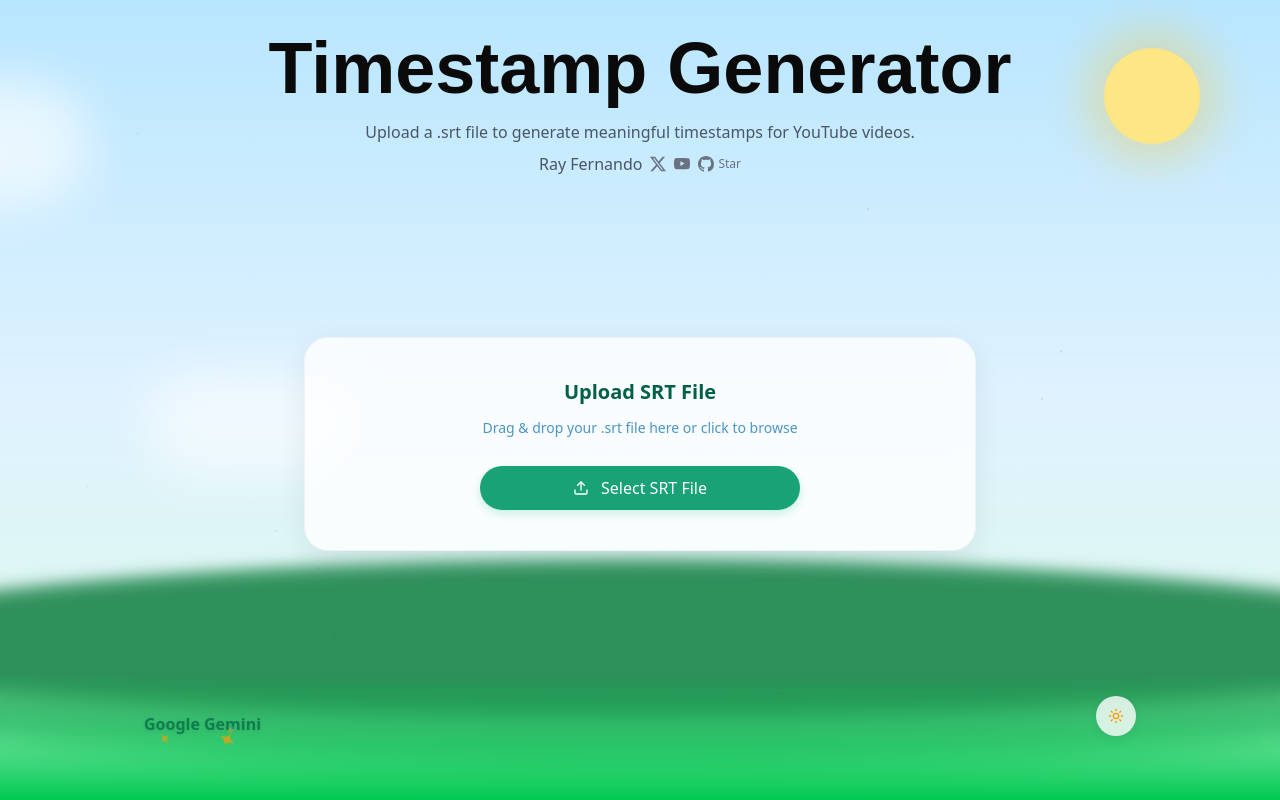
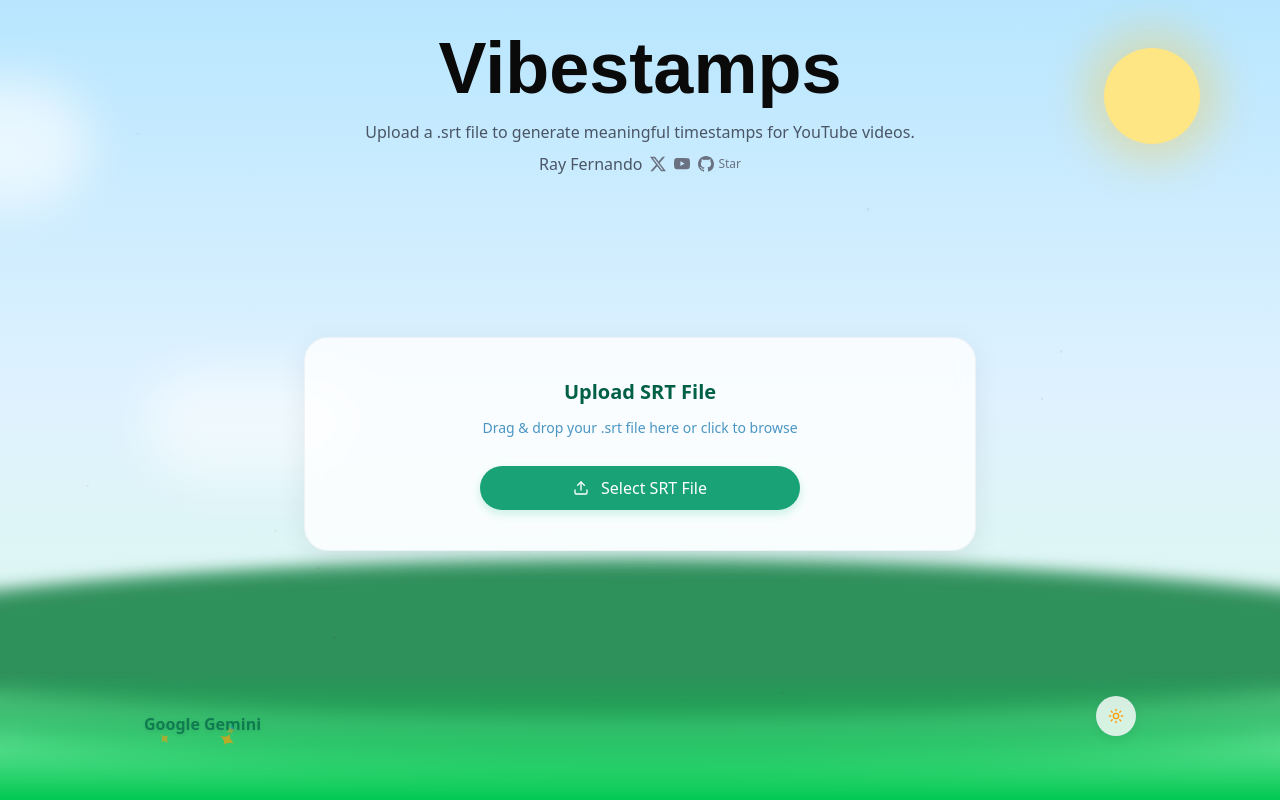
Before and after one commit to bencium/vibestamps, a Next.js app: page / in a window 1280 px wide. Built offline with nearby package versions, Linux system fonts and the light colour scheme; a web font is replaced by a local one.

Commit message:
Rename project from SRT Timestamp Generator to Vibestamps and update README and layout metadata accordingly. Enhance user engagement by adding a link to the Vibestamps website.

```diff
--- a/app/layout.tsx
+++ b/app/layout.tsx
@@ -1,7 +1,7 @@
+import GhibliBackground from "@/components/ui/ghibli-background";
 import type { Metadata } from "next";
-import { Geist, Geist_Mono, Doto } from "next/font/google";
 import { ThemeProvider } from "next-themes";
-import GhibliBackground from "@/components/ui/ghibli-background";
+import { Doto, Geist, Geist_Mono } from "next/font/google";
 import "./globals.css";
 
 const geistSans = Geist({
@@ -21,8 +21,9 @@ const doto = Doto({
 });
 
 export const metadata: Metadata = {
-  title: "Timestamp Generator for YouTube",
-  description: "Upload a .srt file to generate meaningful timestamps for YouTube videos",
+  title: "Vibestamps | Timestamp Generator for YouTube",
+  description:
+    "Vibestamps helps you upload a .srt file to generate meaningful timestamps for YouTube videos",
 };
 
 export default function RootLayout({
@@ -32,9 +33,7 @@ export default function RootLayout({
 }>) {
   return (
     <html lang="en" suppressHydrationWarning>
-      <body
-        className={`${geistSans.variable} ${geistMono.variable} ${doto.variable} antialiased`}
-      >
+      <body className={`${geistSans.variable} ${geistMono.variable} ${doto.variable} antialiased`}>
         <ThemeProvider attribute="class" defaultTheme="system" enableSystem>
           <GhibliBackground />
           {children}
--- a/app/page.tsx
+++ b/app/page.tsx
@@ -136,7 +136,7 @@ export default function Home() {
         <header className="flex flex-col items-center mb-4 md:mb-6">
           <div className="flex items-center gap-3 mb-4">
             <div className={`text-5xl md:text-7xl text-center font-bold ${doto.className}`}>
-              Timestamp Generator
+              Vibestamps
             </div>
           </div>
           <p className="text-center text-gray-600 dark:text-gray-400 max-w-2xl px-16 md:px-0">
```
Also changed, not shown: 1 other file (tests, documents, lock files or other folders).
